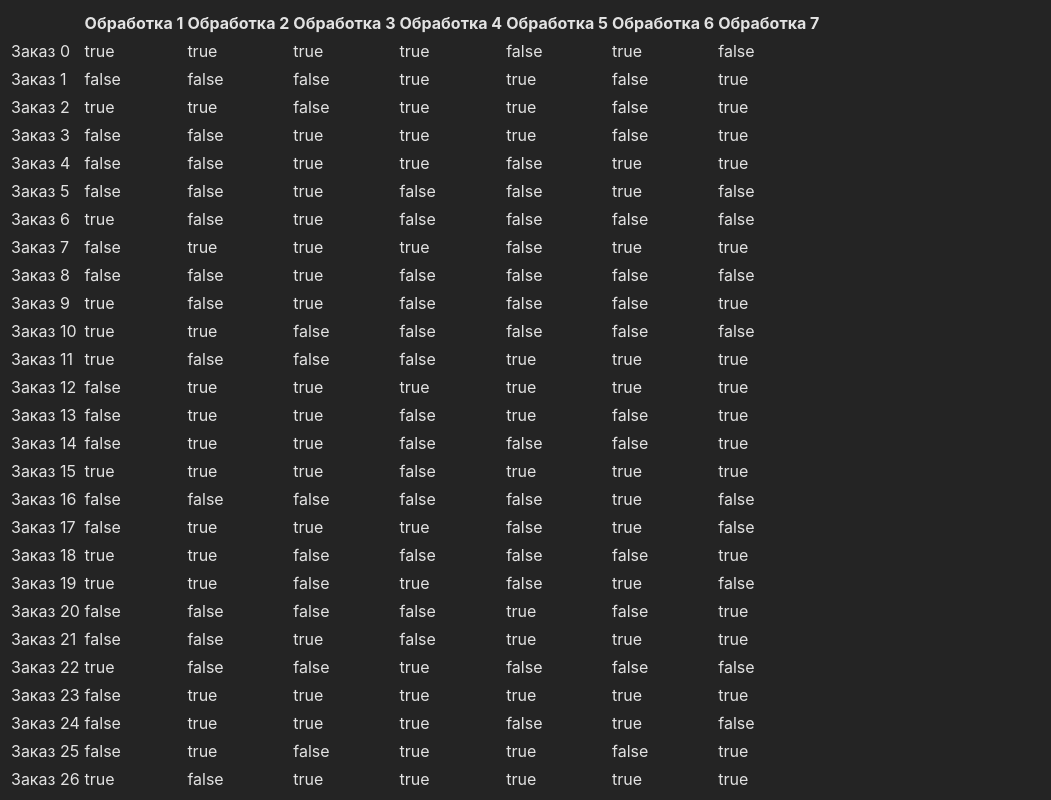
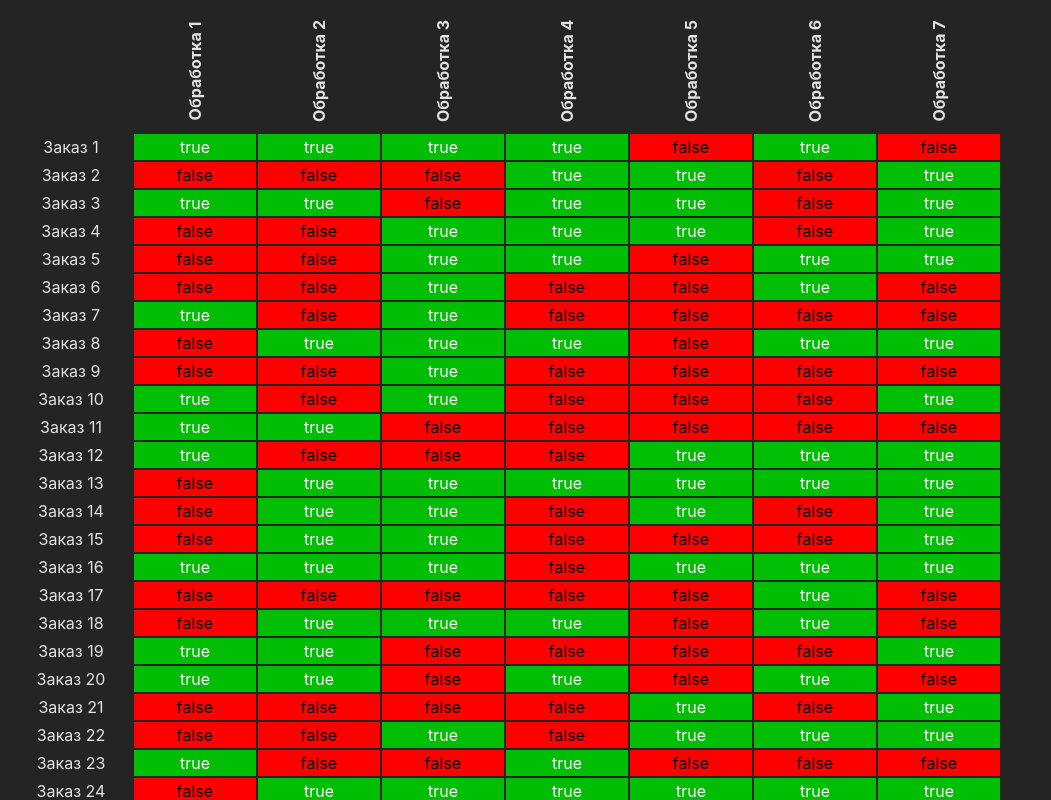
Before and after one commit to MeleshkoDmitriy/table-test, a React (Vite) app: page / in a window 1280 px wide. Shown: the top 800 px of the page, without its empty margins (0-1051 px from the left). Built offline with nearby package versions, Linux system fonts and the light colour scheme.

Commit message:
addded styles. fixed table

```diff
--- a/src/App.tsx
+++ b/src/App.tsx
@@ -19,7 +19,13 @@ function App() {
 
   return (
     <main>
-      <Table columns={columns} rows={rows} />
+      {
+        rows  ? (
+          <Table columns={columns} rows={rows} />
+            ) : (
+          <h1>Loading...</h1>
+        )
+      }
     </main>
   )
 }
--- a/src/components/Table/Table.module.scss
+++ b/src/components/Table/Table.module.scss
@@ -0,0 +1,18 @@
+td {
+  min-width: 120px;
+
+  span {
+    display: flex;
+    justify-content: center;
+    align-items: center;
+  }
+}
+
+th {
+  height: 120px;
+
+  span {
+    display: inline-block;
+    transform: rotate(-90deg);
+  }
+}
--- a/src/components/Table/Table.tsx
+++ b/src/components/Table/Table.tsx
@@ -3,23 +3,35 @@ import styles from "./Table.module.scss";
 
 export const Table: FC = ({ columns, rows }) => {
   return (
-    <table>
+    <table className={styles.table}>
       <thead>
         <tr>
           <th></th>
           {columns?.map((colName, index) => {
-            return <th key={index}>{colName}</th>;
+            return <th key={index}><span>{colName}</span></th>;
           })}
         </tr>
       </thead>
       <tbody>
         {rows?.map((row, index) => {
-          return <tr key={index}>
-            <td>{`Заказ ${index}`}</td>
-            {row?.map((item, itemIndex) => {
-              return <td key={itemIndex}>{item ? "true" : "false"}</td>;
-            })}
-          </tr>;
+          return (
+            <tr key={index}>
+              <td><span>{`Заказ ${index + 1}`}</span></td>
+              {row?.map((item, itemIndex) => {
+                return (
+                  <td
+                    key={itemIndex}
+                    style={{
+                      backgroundColor: item ? "#00be03" : "#ff0000",
+                      color: item ? "white" : "black",
+                    }}
+                  >
+                    <span>{item ? "true" : "false"}</span>
+                  </td>
+                );
+              })}
+            </tr>
+          );
         })}
       </tbody>
     </table>
```
